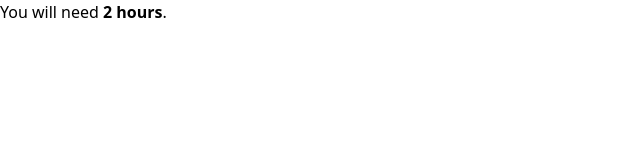
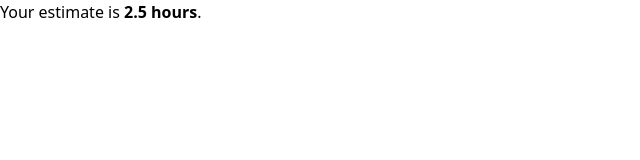
Before and after one commit to std-grnfld/estimates, a Vue app: page / in a window 1280 px wide. Both pictures are taken after a click on the button "yes". Shown: the top 160 px of the page, without its empty margins (0-640 px from the left). Built offline with nearby package versions, Linux system fonts and the light colour scheme.

Commit message:
Estimate Update

```diff
--- a/src/components/Estimator.vue
+++ b/src/components/Estimator.vue
@@ -65,7 +65,7 @@ shiftPosition()
             </div>
         </div>
         <div class="result" v-if="showResultScreen">
-            <h1>You will need <b>{{ seconds[postition] / 60 / 60}} hours</b>.</h1>
+            <h1>Your estimate is <b>{{ (seconds[postition] / 60 / 60) * 1.25 }} hours</b>.</h1>
         </div>
     </div>
 </template>
```
Also changed, not shown: 3 other files (tests, documents, lock files or other folders).
